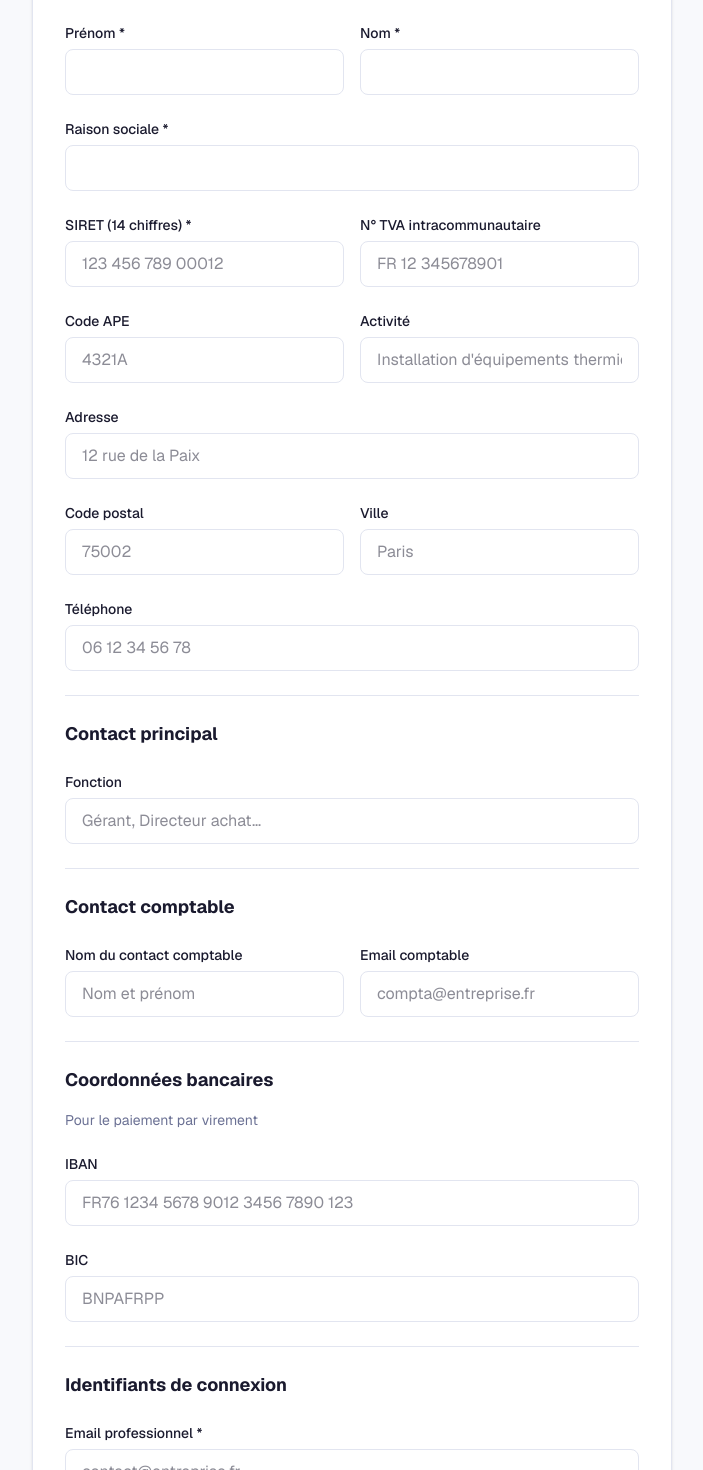
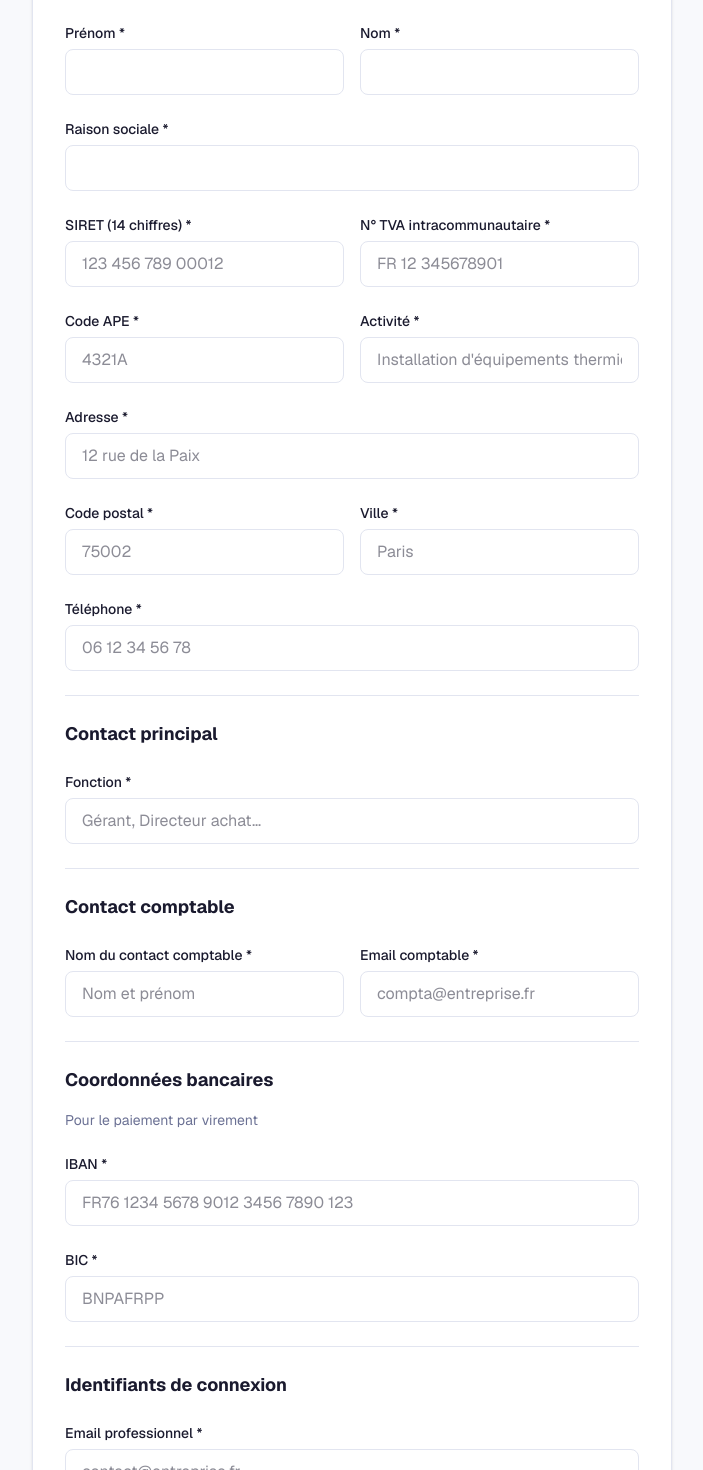
Before and after one commit to Ethan2508/synexium, a Next.js app: page /auth/register in a window 1280 px wide. Shown: the part 496-1966 px from the top of the page, without its empty margins (288-991 px from the left). Built offline with nearby package versions, Linux system fonts and the light colour scheme; no server answers.

Commit message:
fix: Resend lazy init (build fix), all registration fields required, SIRET autocomplete fills postalCode/city/APE/activity, CGV from PDF

```diff
--- a/src/app/api/auth/register/route.ts
+++ b/src/app/api/auth/register/route.ts
@@ -18,7 +18,7 @@ export async function POST(request: NextRequest) {
     } = body;
 
     // ── Validation ──
-    if (!email || !password || !firstName || !lastName || !company || !siret) {
+    if (!email || !password || !firstName || !lastName || !company || !siret || !phone || !address || !postalCode || !city || !tvaNumber || !codeApe || !activity || !contactFunction || !accountingContactName || !accountingContactEmail || !iban || !bic) {
       return NextResponse.json(
         { error: "Tous les champs obligatoires doivent être remplis." },
         { status: 400 }
--- a/src/app/auth/register/page.tsx
+++ b/src/app/auth/register/page.tsx
@@ -198,6 +198,10 @@ export default function RegisterPage() {
                     company: company.name,
                     siret: company.siret,
                     address: company.address || "",
+                    postalCode: company.postalCode || "",
+                    city: company.city || "",
+                    codeApe: company.naf || "",
+                    activity: company.nafLabel || "",
                   });
                 }}
                 placeholder="Tapez le nom ou le SIRET de votre entreprise..."
@@ -229,48 +233,49 @@ export default function RegisterPage() {
                 required
                 placeholder="123 456 789 00012"
               />
-              <InputField label="N° TVA intracommunautaire" name="tvaNumber" value={form.tvaNumber} onChange={handleChange} placeholder="FR 12 345678901" />
+              <InputField label="N° TVA intracommunautaire *" name="tvaNumber" value={form.tvaNumber} onChange={handleChange} required placeholder="FR 12 345678901" />
             </div>
 
             <div className="grid sm:grid-cols-2 gap-4">
-              <InputField label="Code APE" name="codeApe" value={form.codeApe} onChange={handleChange} placeholder="4321A" />
-              <InputField label="Activité" name="activity" value={form.activity} onChange={handleChange} placeholder="Installation d'équipements thermiques" />
+              <InputField label="Code APE *" name="codeApe" value={form.codeApe} onChange={handleChange} required placeholder="4321A" />
+              <InputField label="Activité *" name="activity" value={form.activity} onChange={handleChange} required placeholder="Installation d'équipements thermiques" />
             </div>
 
             <InputField
-              label="Adresse"
+              label="Adresse *"
               name="address"
               value={form.address}
               onChange={handleChange}
+              required
               placeholder="12 rue de la Paix"
             />
 
             <div className="grid sm:grid-cols-2 gap-4">
-              <InputField label="Code postal" name="postalCode" value={form.postalCode} onChange={handleChange} placeholder="75002" />
-              <InputField label="Ville" name="city" value={form.city} onChange={handleChange} placeholder="Paris" />
+              <InputField label="Code postal *" name="postalCode" value={form.postalCode} onChange={handleChange} required placeholder="75002" />
+              <InputField label="Ville *" name="city" value={form.city} onChange={handleChange} required placeholder="Paris" />
             </div>
 
-            <InputField label="Téléphone" name="phone" value={form.phone} onChange={handleChange} type="tel" placeholder="06 12 34 56 78" />
+            <InputField label="Téléphone *" name="phone" value={form.phone} onChange={handleChange} type="tel" required placeholder="06 12 34 56 78" />
 
             <hr className="border-border" />
             <h2 className="text-lg font-bold text-text-primary">Contact principal</h2>
 
-            <InputField label="Fonction" name="contactFunction" value={form.contactFunction} onChange={handleChange} placeholder="Gérant, Directeur achat…" />
+            <InputField label="Fonction *" name="contactFunction" value={form.contactFunction} onChange={handleChange} required placeholder="Gérant, Directeur achat…" />
 
             <hr className="border-border" />
             <h2 className="text-lg font-bold text-text-primary">Contact comptable</h2>
 
             <div className="grid sm:grid-cols-2 gap-4">
-              <InputField label="Nom du contact comptable" name="accountingContactName" value={form.accountingContactName} onChange={handleChange} placeholder="Nom et prénom" />
-              <InputField label="Email comptable" name="accountingContactEmail" value={form.accountingContactEmail} onChange={handleChange} type="email" placeholder="compta@entreprise.fr" />
+              <InputField label="Nom du contact comptable *" name="accountingContactName" value={form.accountingContactName} onChange={handleChange} required placeholder="Nom et prénom" />
+              <InputField label="Email comptable *" name="accountingContactEmail" value={form.accountingContactEmail} onChange={handleChange} type="email" required placeholder="compta@entreprise.fr" />
             </div>
 
             <hr className="border-border" />
             <h2 className="text-lg font-bold text-text-primary">Coordonnées bancaires</h2>
             <p className="text-sm text-text-secondary -mt-2">Pour le paiement par virement</p>
 
-            <InputField label="IBAN" name="iban" value={form.iban} onChange={handleChange} placeholder="FR76 1234 5678 9012 3456 7890 123" />
-            <InputField label="BIC" name="bic" value={form.bic} onChange={handleChange} placeholder="BNPAFRPP" />
+            <InputField label="IBAN *" name="iban" value={form.iban} onChange={handleChange} required placeholder="FR76 1234 5678 9012 3456 7890 123" />
+            <InputField label="BIC *" name="bic" value={form.bic} onChange={handleChange} required placeholder="BNPAFRPP" />
 
             <hr className="border-border" />
             <h2 className="text-lg font-bold text-text-primary">Identifiants de connexion</h2>
--- a/src/lib/email.ts
+++ b/src/lib/email.ts
@@ -1,6 +1,4 @@
 import { Resend } from "resend";
-
-const resend = new Resend(process.env.RESEND_API_KEY);
 
 const FROM_EMAIL = process.env.EMAIL_FROM || "Francilienne Energy <noreply@synexium.vercel.app>";
 const ADMIN_EMAIL = process.env.ADMIN_EMAIL || "contact@francilienne-energy.fr";
@@ -11,13 +9,18 @@ function isEmailEnabled() {
   return !!key && key !== "re_PLACEHOLDER_configure_on_vercel";
 }
 
+/** Lazy init Resend client — n'explose pas au build si la clé est absente */
+function getResend() {
+  return new Resend(process.env.RESEND_API_KEY);
+}
+
 /**
  * Email envoyé au client après inscription (PENDING)
  */
 export async function sendRegistrationEmail(to: string, firstName: string) {
   if (!isEmailEnabled()) return;
   try {
-    await resend.emails.send({
+    await getResend().emails.send({
       from: FROM_EMAIL,
       to,
       subject: "Inscription reçue – Francilienne Energy",
@@ -43,7 +46,7 @@ export async function sendRegistrationEmail(to: string, firstName: string) {
 export async function sendNewClientNotification(company: string, email: string, siret: string) {
   if (!isEmailEnabled()) return;
   try {
-    await resend.emails.send({
+    await getResend().emails.send({
       from: FROM_EMAIL,
       to: ADMIN_EMAIL,
       subject: `Nouveau client en attente – ${company}`,
@@ -72,7 +75,7 @@ export async function sendNewClientNotification(company: string, email: string,
 export async function sendAccountApprovedEmail(to: string, firstName: string) {
   if (!isEmailEnabled()) return;
   try {
-    await resend.emails.send({
+    await getResend().emails.send({
       from: FROM_EMAIL,
       to,
       subject: "Compte activé – Francilienne Energy",
@@ -107,7 +110,7 @@ export async function sendAccountApprovedEmail(to: string, firstName: string) {
 export async function sendAccountRejectedEmail(to: string, firstName: string, reason?: string) {
   if (!isEmailEnabled()) return;
   try {
-    await resend.emails.send({
+    await getResend().emails.send({
       from: FROM_EMAIL,
       to,
       subject: "Demande de compte – Francilienne Energy",
@@ -157,7 +160,7 @@ export async function sendOrderConfirmationEmail(
         ? `Retrait en magasin – ${pickupLocation || ""}`
         : "Livraison à votre adresse";
 
-    await resend.emails.send({
+    await getResend().emails.send({
       from: FROM_EMAIL,
       to,
       subject: `Commande ${orderReference} confirmée – Francilienne Energy`,
@@ -210,7 +213,7 @@ export async function sendNewOrderNotification(
 ) {
   if (!isEmailEnabled()) return;
   try {
-    await resend.emails.send({
+    await getResend().emails.send({
       from: FROM_EMAIL,
       to: ADMIN_EMAIL,
       subject: `Nouvelle commande ${orderReference} – ${company}`,
```
